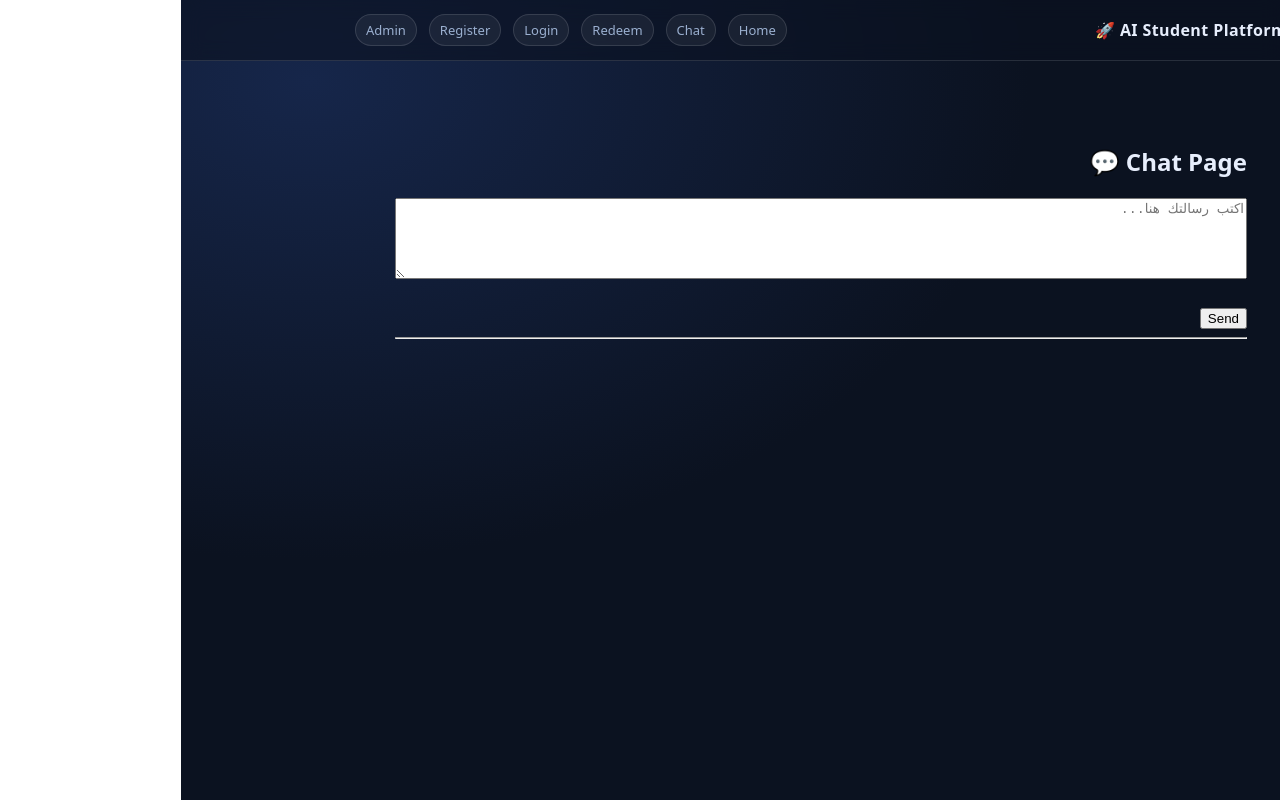
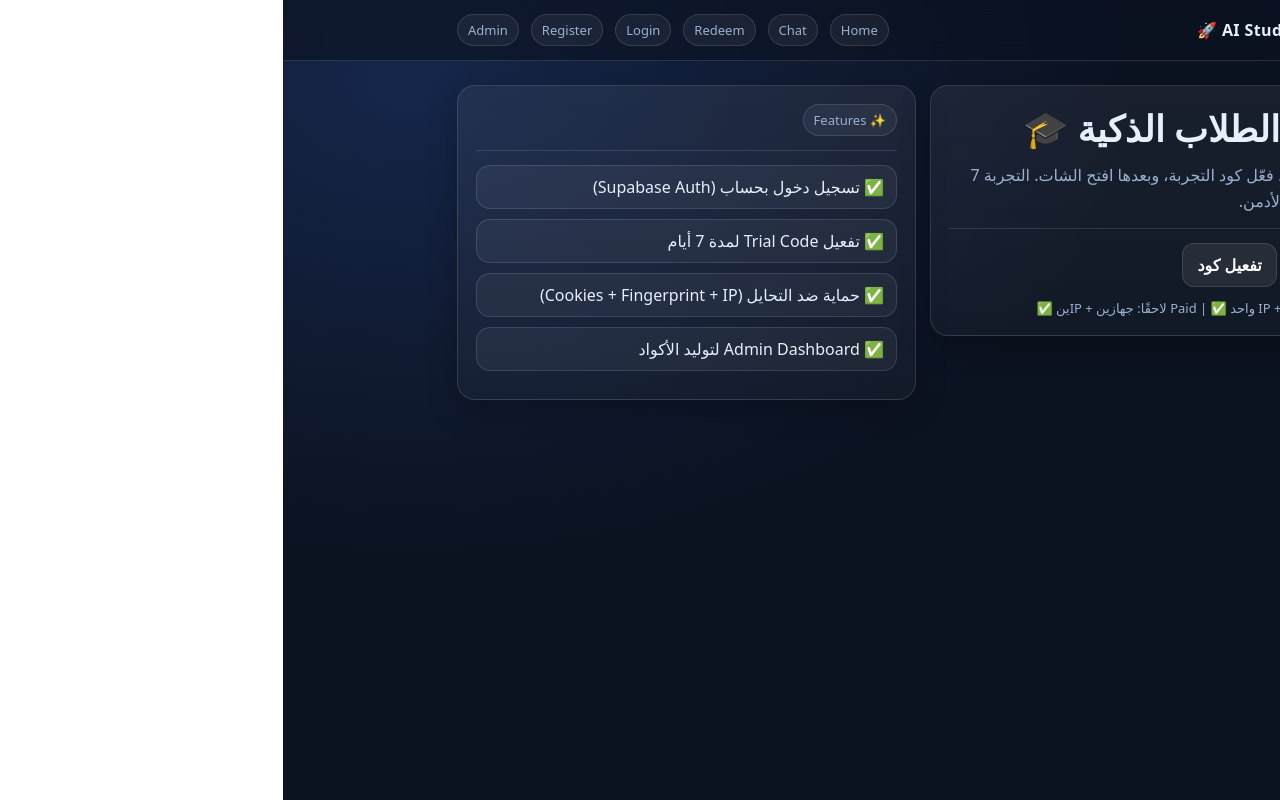
Before and after one commit to abdallabassam-dotcom/ai-frontend, a Next.js app: page / in a window 1280 px wide. Built offline with nearby package versions, Linux system fonts and the light colour scheme.

Commit message:
Update page.tsx

```diff
--- a/app/page.tsx
+++ b/app/page.tsx
@@ -1,56 +1,37 @@
-"use client";
-import { useState } from "react";
+export default function Home() {
+  return (
+    <div className="row">
+      <div className="col">
+        <div className="card">
+          <h1 className="h1">منصة الطلاب الذكية 🎓</h1>
+          <p className="p">
+            سجل حسابك، فعّل كود التجربة، وبعدها افتح الشات.
+            التجربة 7 أيام بكود من الأدمن.
+          </p>
 
-export default function ChatPage() {
-  const [message, setMessage] = useState("");
-  const [reply, setReply] = useState("");
+          <div className="hr" />
 
-  async function sendMessage() {
-    try {
-      setReply("Loading...");
+          <div className="row">
+            <a className="btn" href="/register">ابدأ الآن</a>
+            <a className="btn secondary" href="/redeem">تفعيل كود</a>
+          </div>
 
-      const res = await fetch(
-        process.env.NEXT_PUBLIC_API_BASE + "/chat",
-        {
-          method: "POST",
-          headers: { "Content-Type": "application/json" },
-          body: JSON.stringify({ prompt: message }),
-        }
-      );
+          <div style={{ marginTop: 12 }} className="small">
+            Trial: جهاز واحد + IP واحد ✅ | Paid لاحقًا: جهازين + IPين ✅
+          </div>
+        </div>
+      </div>
 
-      const text = await res.text();
-
-      if (!res.ok) {
-        setReply(`Error ${res.status}: ${text}`);
-        return;
-      }
-
-      const data = JSON.parse(text);
-      setReply(data.reply || JSON.stringify(data));
-    } catch (e: any) {
-      setReply("Fetch failed: " + (e?.message || "unknown"));
-    }
-  }
-
-  return (
-    <div style={{ padding: 40 }}>
-      <h2>Chat Page 💬</h2>
-
-      <textarea
-        rows={5}
-        style={{ width: "100%" }}
-        placeholder="اكتب رسالتك هنا..."
-        value={message}
-        onChange={(e) => setMessage(e.target.value)}
-      />
-
-      <br /><br />
-
-      <button onClick={sendMessage}>Send</button>
-
-      <hr />
-
-      <pre>{reply}</pre>
+      <div className="col">
+        <div className="card">
+          <div className="badge">✨ Features</div>
+          <div className="hr" />
+          <div className="msg">✅ تسجيل دخول بحساب (Supabase Auth)</div>
+          <div className="msg">✅ تفعيل Trial Code لمدة 7 أيام</div>
+          <div className="msg">✅ حماية ضد التحايل (Cookies + Fingerprint + IP)</div>
+          <div className="msg">✅ Admin Dashboard لتوليد الأكواد</div>
+        </div>
+      </div>
     </div>
   );
 }
```
